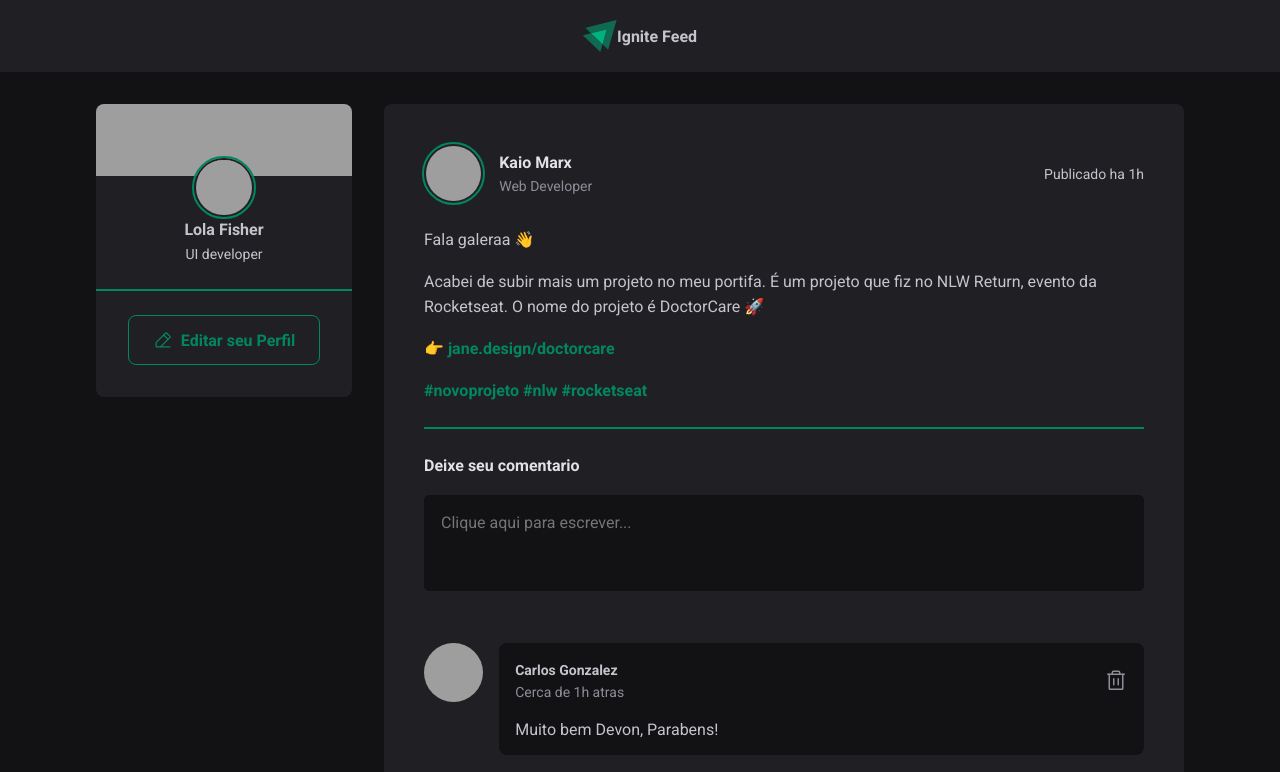
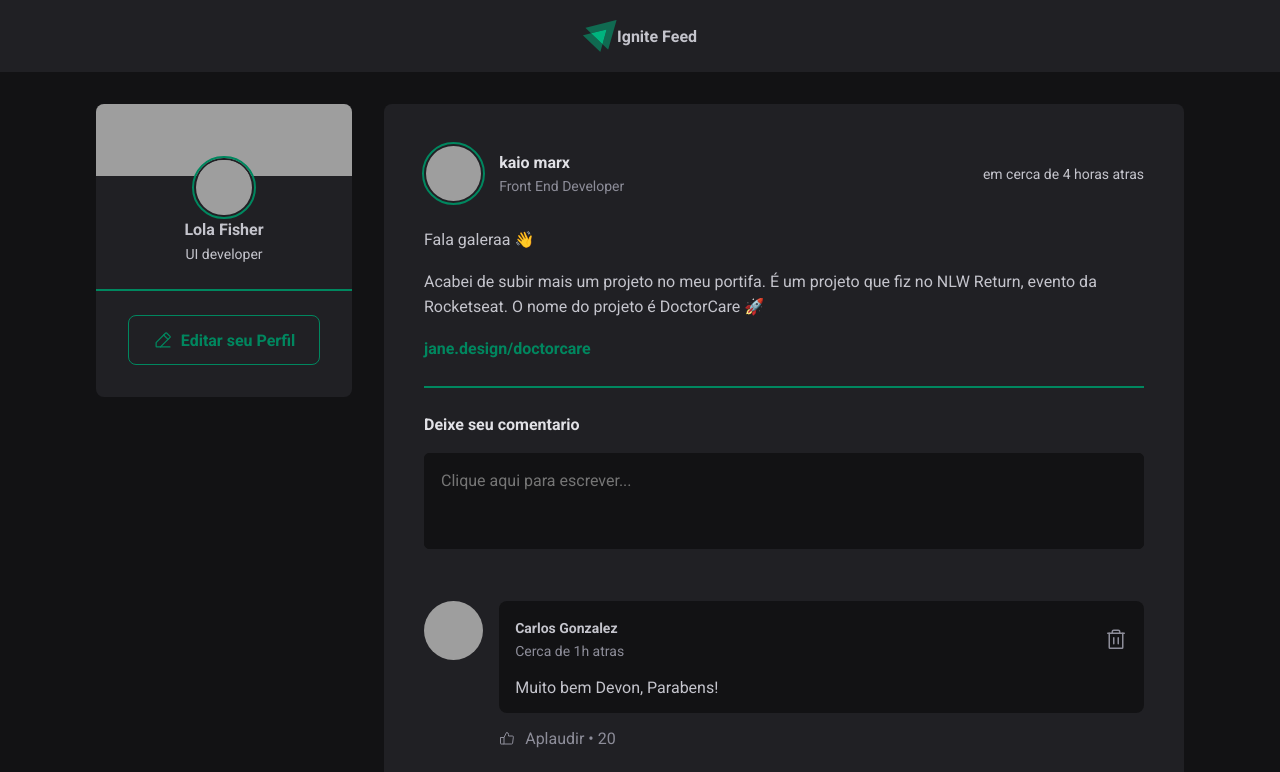
Before and after one commit to KaioMarxDEV/Ignite-Feed, a React (Vite) app: page / in a window 1280 px wide. Shown: the top 772 px of the page. Built offline with nearby package versions, Linux system fonts and the light colour scheme; grey boxes are pictures that could not be loaded.

Commit message:
feat: create dimanic data view on post comp

```diff
--- a/package.json
+++ b/package.json
@@ -8,6 +8,7 @@
     "preview": "vite preview"
   },
   "dependencies": {
+    "date-fns": "^2.28.0",
     "phosphor-react": "^1.4.1",
     "react": "^18.0.0",
     "react-dom": "^18.0.0"
--- a/src/App.jsx
+++ b/src/App.jsx
@@ -6,16 +6,52 @@
 
 import './global.css'
 
+const posts = [
+  {
+    id: 1,
+    author: {
+      avatarUrl: 'http://github.com/kaiomarxdev.png',
+      name: 'kaio marx',
+      role: 'Front End Developer'
+    },
+    content: [
+      {type: 'paragraph', text: 'Fala galeraa 👋'},
+      {type: 'paragraph', text: 'Acabei de subir mais um projeto no meu portifa. É um projeto que fiz no NLW Return, evento da Rocketseat. O nome do projeto é DoctorCare 🚀'},
+      {type: 'link', text: 'jane.design/doctorcare'}
+    ],
+    publishedAt: new Date('2022-06-29 20:00:00')
+  },
+  {
+    id: 2,
+    author: {
+      avatarUrl: 'http://github.com/kaiomarxdev.png',
+      name: 'kaio marx',
+      role: 'Front End Developer'
+    },
+    content: [
+      {type: 'paragraph', text: 'Fala galeraa 👋'},
+      {type: 'paragraph', text: 'Acabei de subir mais um projeto no meu portifa. É um projeto que fiz no NLW Return, evento da Rocketseat. O nome do projeto é DoctorCare 🚀'},
+      {type: 'link', text: 'jane.design/doctorcare'}
+    ],
+    publishedAt: new Date('2022-06-30 17:00:00')
+  }
+]
+
 function App() {
-
   return (
     <>
       <Header />
       <div className={styles.wrapper} >
         <Sidebar />
         <main>
-          <Post />
-          <Post />
+          {posts.map(post => (
+            <Post
+              key={post.id}
+              author={post.author}
+              content={post.content}
+              publishedAt={post.publishedAt}
+            />
+          ))}
         </main>
       </div>
     </>
--- a/src/App.module.css
+++ b/src/App.module.css
@@ -8,3 +8,13 @@
   gap: 2rem;
   align-items: flex-start;
 }
+
+@media (max-width: 768px) {
+  html {
+    font-size: 87.5%;
+  }
+
+  .wrapper {
+    grid-template-columns: 1fr;
+  }
+}
--- a/src/components/Post/index.jsx
+++ b/src/components/Post/index.jsx
@@ -1,28 +1,47 @@
+import { format, formatDistanceToNow } from 'date-fns'
+import { ptBR } from 'date-fns/locale'
 import { Avatar } from '../Avatar'
 import { Comment } from '../Comment'
 import { Separator } from '../Separator'
 import styles from './post.module.css'
 
-export function Post() {
+export function Post({author, content, publishedAt}) {
+  const publishedDateFormatted = format(publishedAt, "d 'de' LLLL 'as' HH:mm'h'", {
+    locale: ptBR
+  })
+
+  const publishedDateFormattedRelativeToNow = formatDistanceToNow(
+    publishedAt,
+    {
+      locale: ptBR,
+      addSuffix: true
+    }
+  )
+
   return (
     <article className={styles.post}>
       <header>
         <div className={styles.author}>
-          <Avatar src="https://github.com/kaiomarxdev.png" />
+          <Avatar src={author.avatarUrl} />
           <div className={styles.authorInfo} >
-            <strong>Kaio Marx</strong>
-            <span>Web Developer</span>
+            <strong>{author.name}</strong>
+            <span>{author.role}</span>
           </div>
         </div>
 
-        <time title="11 de Maio" dateTime="2022-05-11 08:00:00" >Publicado ha 1h</time>
+        <time title={publishedDateFormatted} dateTime={publishedAt} >
+          {publishedDateFormattedRelativeToNow} atras
+        </time>
       </header>
 
       <div className={styles.content}>
-        <p>Fala galeraa 👋</p>
-        <p>Acabei de subir mais um projeto no meu portifa. É um projeto que fiz no NLW Return, evento da Rocketseat. O nome do projeto é DoctorCare 🚀</p>
-        <p>👉 <a href="">jane.design/doctorcare</a></p>
-        <p><a href="">#novoprojeto #nlw #rocketseat</a></p>
+        {content.map(line => {
+          if (line.type === 'paragraph') {
+            return <p>{line.text}</p>
+          } else {
+            return <p><a href="#">{line.text}</a></p>
+          }
+        })}
       </div>
 
       <Separator />
```
Also changed, not shown: 1 other file (tests, documents, lock files or other folders).
